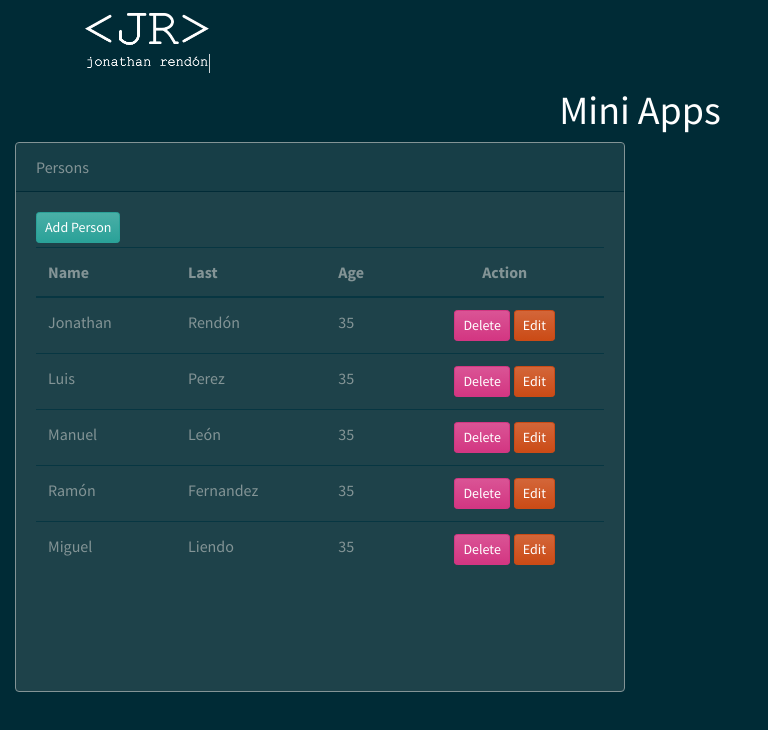
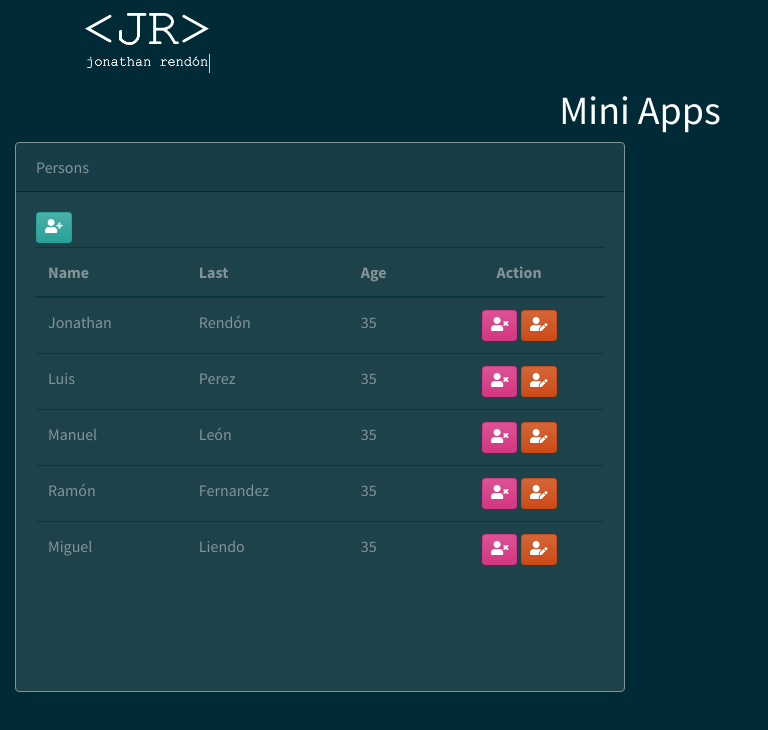
Before and after one commit to jorendon/PortfolioNext, a Next.js app: page /miniapps in a window 1280 px wide. Shown: the top 730 px of the page, without its empty margins (0-768 px from the left). Built offline with nearby package versions, Linux system fonts and the light colour scheme; a small style sheet from the web is missing.

Commit message:
Actualizar crud

```diff
--- a/components/Crud.js
+++ b/components/Crud.js
@@ -1,4 +1,7 @@
 import React, {useState} from 'react';
+import { faUserEdit,faUserPlus,faUserTimes } from '@fortawesome/free-solid-svg-icons'
+import { FontAwesomeIcon } from '@fortawesome/react-fontawesome'
+import ReactTooltip from "react-tooltip";
 import {v4 as uuidv4} from 'uuid';
 
 export default function Crud(props) {
@@ -85,7 +88,12 @@ export default function Crud(props) {
             <>
                 <div className="card-header">Persons</div>
                 <div className="card-body">
-                    <button type="button" className="btn btn-success btn-sm mb-1" onClick={addPerson}>Add Person</button>
+                    <button type="button" className="btn btn-success btn-sm mb-1" onClick={addPerson} data-tip data-for="add">
+                        <FontAwesomeIcon icon={faUserPlus} />
+                        <ReactTooltip id="add" place="top" effect="solid">
+                            Add Person
+                        </ReactTooltip>
+                    </button>
                     <table className="table table-hover">
                         <thead>
                         <tr>
@@ -104,10 +112,20 @@ export default function Crud(props) {
                                     <td>{person.age}</td>
                                     <td className="text-center">
                                         <button type="button" onClick={() => deletePerson(person)}
-                                                className="btn btn-danger btn-sm mr-md-1">Delete
+                                                className="btn btn-danger btn-sm mr-md-1" data-tip data-for="delete">
+                                            <FontAwesomeIcon icon={faUserTimes} />
+                                            <ReactTooltip id="delete" place="bottom" effect="solid">
+                                                Delete Person
+                                            </ReactTooltip>
+
+
                                         </button>
                                         <button type="button" onClick={() => editPerson(person)}
-                                                className="btn btn-warning btn-sm">Edit
+                                                className="btn btn-warning btn-sm" data-tip data-for="edit">
+                                            <FontAwesomeIcon icon={faUserEdit} />
+                                            <ReactTooltip id="edit" place="bottom" effect="solid">
+                                                Edit Person
+                                            </ReactTooltip>
                                         </button>
                                     </td>
 
--- a/components/Layout.js
+++ b/components/Layout.js
@@ -43,7 +43,7 @@ const Layout = ({ children, title, footer = true, dark = false,navBar }) => {
       </main>
 
       {footer && (
-        <footer className="bg-dark text-light text-center">
+        <footer className="bg-dark text-white text-center">
           <div className="container p-4">
             <h3>&copy; Jonathan Rendón</h3>
             <p>2007 - {new Date().getFullYear()}</p>
--- a/package.json
+++ b/package.json
@@ -4,6 +4,10 @@
   "main": "index.js",
   "license": "MIT",
   "dependencies": {
+    "@fortawesome/fontawesome-svg-core": "^1.2.35",
+    "@fortawesome/free-brands-svg-icons": "^5.15.3",
+    "@fortawesome/free-solid-svg-icons": "^5.15.3",
+    "@fortawesome/react-fontawesome": "^0.1.14",
     "animate.css": "^4.1.1",
     "bootswatch": "^4.6.0",
     "classnames": "^2.2.6",
@@ -12,6 +16,7 @@
     "prop-types": "^15.7.2",
     "react": "^17.0.1",
     "react-dom": "^17.0.1",
+    "react-tooltip": "^4.2.19",
     "uuid": "^8.3.2"
   },
   "scripts": {
--- a/pages/_document.js
+++ b/pages/_document.js
@@ -6,7 +6,7 @@ class MyDocument extends Document {
             <Html>
                 <Head>
                     <meta name="description" content="Jonathan Rendón Website"/>
-                    <title>Jonathan Rendón Portfolio</title>
+                    <title>Jonathan Rendón Website</title>
                     {/* Nprogress css */}
                     <link
                         rel="stylesheet"
```
Also changed, not shown: 1 other file (tests, documents, lock files or other folders).
